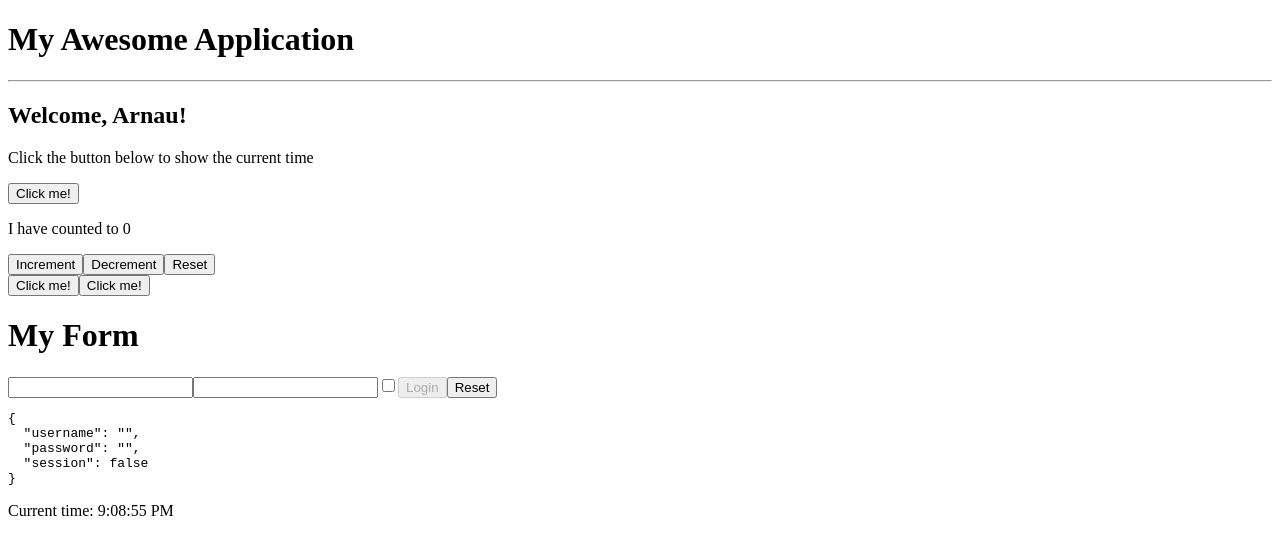
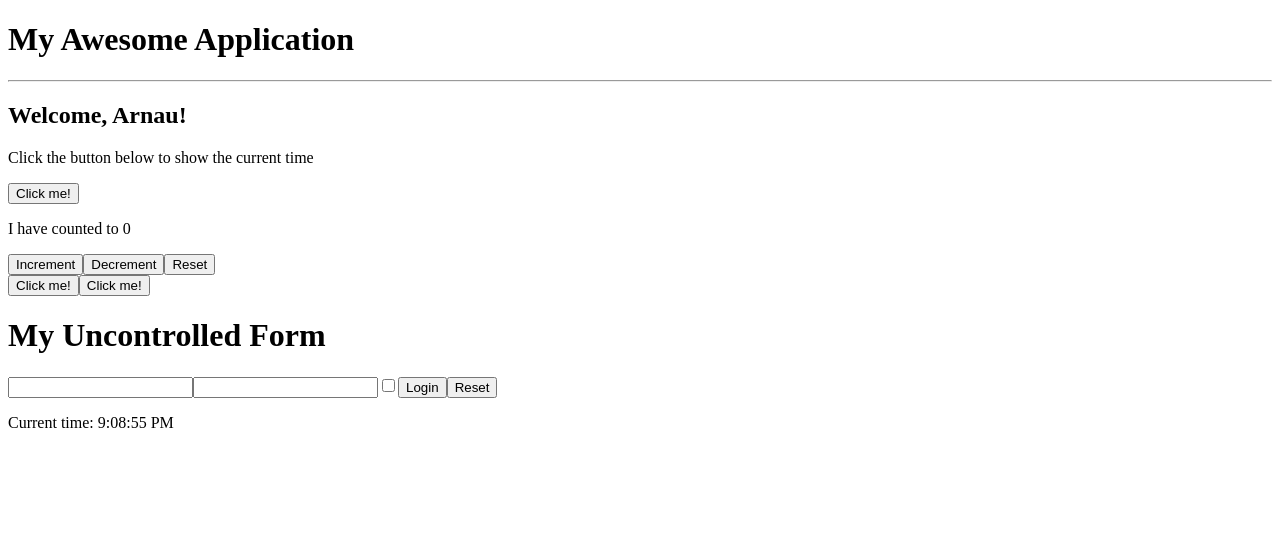
Before and after one commit to SrWilly19/DevelHopeApuntes, a React (Vite) app in the folder ReatApp/my-app/: page / in a window 1280 px wide. Shown: the top 554 px of the page. Built offline with nearby package versions, Linux system fonts and the light colour scheme.

Commit message:
apuntes jsx

```diff
--- a/ReatApp/my-app/src/App.jsx
+++ b/ReatApp/my-app/src/App.jsx
@@ -4,6 +4,7 @@ import { Counter } from "./Counter"
 import { HelloWorld } from "./HelloWorld"
 import { MouseClicker } from "./MouseClicker"
 import { MyForm } from "./MyForm"
+import { MyUncontrolledForm } from "./MyUncontrolledForm"
 import { Welcome } from "./Welcome"
 
 //Un componente debe devolver una expresion JSX, algo que permita que el componente se represente dentro de la aplicacion
@@ -17,7 +18,7 @@ export function App(){
             <AlertClock />
             <Counter />
             <MouseClicker />
-            <MyForm />
+            <MyUncontrolledForm />
             <Clock />
         </div>
     )
--- a/ReatApp/my-app/src/MyForm.jsx
+++ b/ReatApp/my-app/src/MyForm.jsx
@@ -49,7 +49,7 @@ export function MyForm(){
         setData((data) => {
             return {
                 ...data,
-                [name] : value === 'checked' ? checked : value,
+                [name] : type === 'checkbox' ? checked : value,
             }
 
         })
@@ -58,6 +58,12 @@ export function MyForm(){
 
     function handleResetForm(){
         setData(createData())
+    }
+
+    function handleLoginFormSubmit(event){
+        //El metodo predeterminado de prevencion es un metodo que esta presente en cada objeto de evento que evita elcomportamiento predeteminado para ese evento especifico
+        event.preventDefault()
+        console.log('Login button pressed', data)
     }
 
     /*console.log(username) esto nos hara ver en la consola lo que estamos escribiendo en el recuadro, tenemos acceso completo y total a los datos en cualquier punto dentro de nuestros
@@ -71,19 +77,21 @@ export function MyForm(){
     Cuando utilizamos casillas de verificacion siempre debemos recordar que una casilla de verificacion se comporta un poco diferente a otra entradas porque necesitaria marcar no el
     atributo de valor sino el  atributo marcado y esto solo sucede cuando el tipo es casilla de verificacion, no cuando el tipo es otra cosa. Para todos los demas tipos que va, use
     el valor, pero para las casillas de verificacion usara check it prop
-   */
+    No se suele utilizar un  div para juntar todo lo del formulario ya que tenemos un elemento dedicado a eso que seria el <form></form> y dentro de este pondremos todos los inputs y
+    botones que iran en nuestro formulario
+    */
     return (
-        <div>
+        <form onSubmit={handleLoginFormSubmit}>
             <h1>My Form</h1>
             <input name="username" value={data.username} onChange={handleInputChange} />
             <input name="password" type="password" value={data.password} onChange={handleInputChange} />
             <input name="session" type="checkbox" checked={data.session} onChange={handleInputChange} />
-            <button disabled={!data.username || !data.password}>Login</button>
-            <button onClick={handleResetForm}>Reset</button>
+            <button type="submit" disabled={!data.username || !data.password} >Login</button>
+            <button type="button" onClick={handleResetForm}>Reset</button>
 
             <pre>
                 {JSON.stringify(data, null, 2)}
             </pre>
-        </div>
+        </form>
     )
 }
--- /dev/null
+++ b/ReatApp/my-app/src/MyUncontrolledForm.jsx
@@ -0,0 +1,36 @@
+export function MyUncontrolledForm(){
+    function handleFormSubmit(event){
+        event.preventDefault()
+
+
+        //accederemos a los elementos con el event.target que señala los elementos y con namedItem() accedemos a un elemento con un nombre especifico, pero para acceder a los valores de
+        //los elementos contenidos dentro de mi propio formulario usamos la Api DOM. Puedo guardar el valor creando una variable y asignandosela
+        // otra manera pero no es estandar entonces no sabes si funcionara en todos los navegadores:
+        //const username = event.target.elements.username.value
+        /*
+        const username = event.target.elements.namedItem('username').value
+        const password = event.target.elements.namedItem('password').value
+        const session = event.targe.elements.namedItem('session').checked
+        */
+        /*Vamos a tener un objeto llamado datos de formulario del cual podemos extraer los valores del formulario de una manera mas directa. */
+        const formData = new FormData(event.target)
+
+        const data = {
+            username: formData.get('username'),
+            password: formData.get('password'),
+            session: formData.get('session') === 'on' ? true : false,
+        }
+        console.log(data)
+    }
+
+    return (
+        <form onSubmit={handleFormSubmit}>
+            <h1>My Uncontrolled Form </h1>
+            <input name="username" />
+            <input name="password" type="password" />
+            <input name="session" type="checkbox" />
+            <button>Login</button>
+            <button type="reset" >Reset</button>
+        </form>
+    )
+}
```
Also changed, not shown: 1 other file (tests, documents, lock files or other folders).
